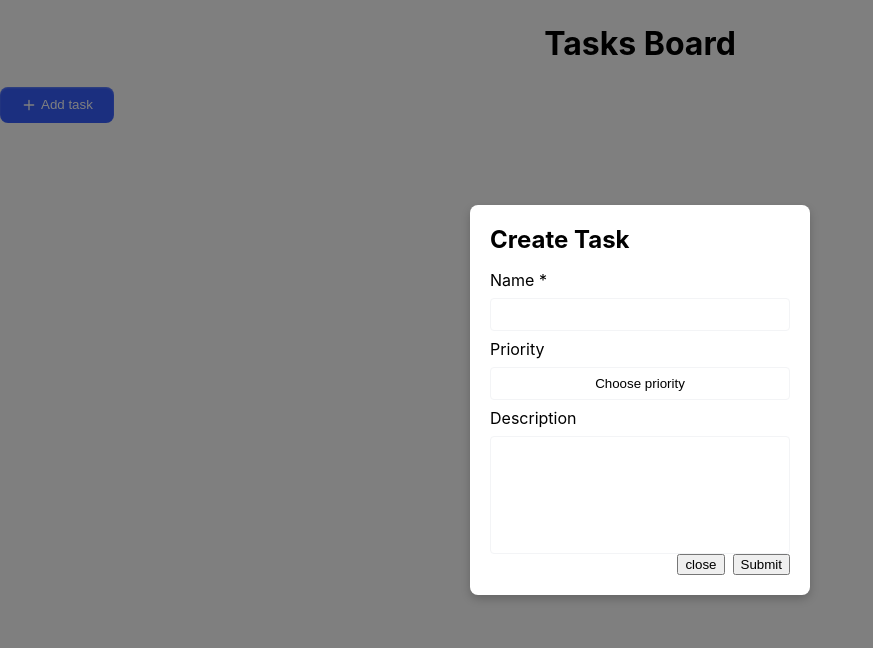
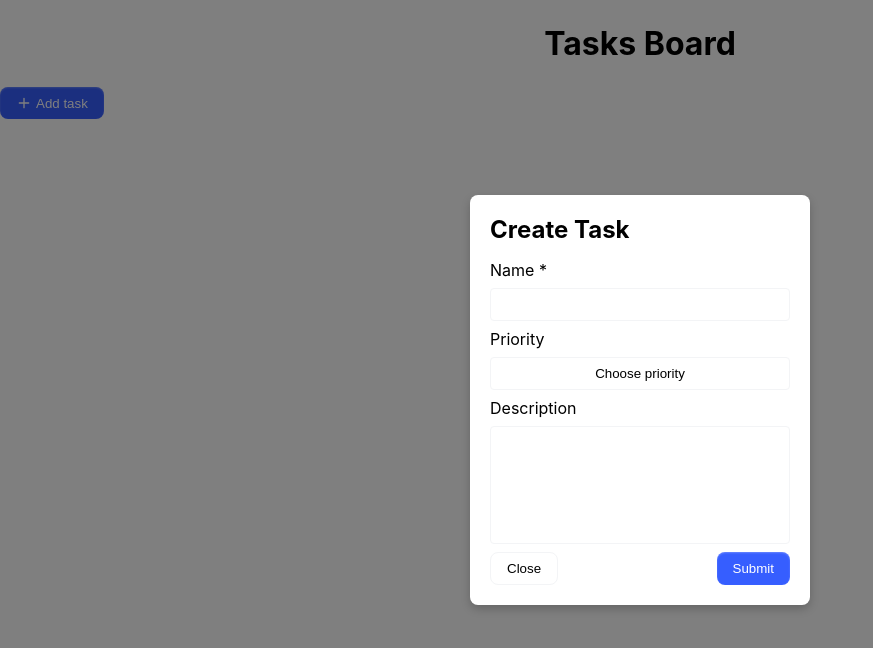
Before and after one commit to MennaAly/project-management-dashboard, a React (Create React App) app: page / in a window 1280 px wide. Both pictures are taken after a click on the button "Add task". Shown: the top 648 px of the page, without its empty margins (0-873 px from the left). Built offline with nearby package versions, Linux system fonts and the light colour scheme.

Commit message:
update button styles for modal

```diff
--- a/src/UI/modal/modal.css
+++ b/src/UI/modal/modal.css
@@ -23,6 +23,6 @@
 
 .modal__call-to-actions-container {
     display: flex;
-    gap: 0.5rem;
-    justify-content: end;
+    padding-top: 0.5rem;
+    justify-content: space-between;
 }
--- a/src/UI/modal/modal.tsx
+++ b/src/UI/modal/modal.tsx
@@ -26,8 +26,8 @@ function Modal({controllerBtnProperties, modalTitleProperties, children, submitP
                         <h1 className={modalTitleClass}>{modalTitle}</h1>
                         {children}
                         <div className="modal__call-to-actions-container">
-                            <button onClick={() => setShowModal(false)}>close</button>
-                            {showSubmitButton ? <button onClick={() => submitModal()} disabled={isLoading}>{submitButtonContent}</button> : null}
+                            <button className="button secondary-button" onClick={() => setShowModal(false)}>Close</button>
+                            {showSubmitButton ? <button className="button primary-button" onClick={() => submitModal()} disabled={isLoading}>{submitButtonContent}</button> : null}
                         </div>
                     </div>
                 </article></> : null}
--- a/src/index.css
+++ b/src/index.css
@@ -19,21 +19,24 @@ h1, section{
 }
 
 /*----------------- buttons ------------------------*/
-.primary-button {
+.button {
   align-items: center;
   appearance: button;
+  border-radius: 8px;
+  box-shadow: rgba(255, 255, 255, 0.26) 0 1px 2px inset;
+  cursor: pointer;
+  margin: 0;
+  padding: 8px 16px;
+  text-align: center;
+  box-sizing: border-box;
+  display: flex;
+  align-items: center;
+}
+
+.primary-button {
   background-color: #365eff;
-  border-radius: 8px;
   border-style: none;
-  box-shadow: rgba(255, 255, 255, 0.26) 0 1px 2px inset;
-  box-sizing: border-box;
   color: #fff;
-  cursor: pointer;
-  display: flex;
-  line-height: 1.15;
-  margin: 0;
-  padding: 10px 21px;
-  text-align: center;
 }
 
 .primary-button__with-icon {
@@ -48,6 +51,20 @@ h1, section{
   background-color: #4a71ff;
 }
 
+.secondary-button {
+  background-color: #fff;
+  border: 1px solid #f3f4f6;
+  color: black;
+}
+
+.secondary-button:hover {
+  border: 1px solid #e1e3e8;
+}
+
+.secondary-button:hover {
+  border: 1px solid #cfd1d6;
+}
+
 /*----------------- input ------------------------*/
 .input-field {
   border: 1px solid #f3f4f6;
@@ -56,6 +73,14 @@ h1, section{
   background-color: #fff;
 }
 
+.input-field:hover {
+  border: 1px solid #e1e3e8;
+}
+
+.input-field:hover {
+  border: 1px solid #cfd1d6;
+}
+
 /*----------------- width & height ------------------------*/
 .full-width {
   width: 100%;
--- a/src/pages/tasks-list/components/create-task/create-task.tsx
+++ b/src/pages/tasks-list/components/create-task/create-task.tsx
@@ -12,7 +12,7 @@ import "./create-task.css";
 const createFormButtonProps = {
     title: 'Add task',
     icon: <PlusIcon size={16} />,
-    class: "primary-button primary-button__with-icon"
+    class: "button primary-button primary-button__with-icon"
 };
 
 const modalTitleProperties = {
```
